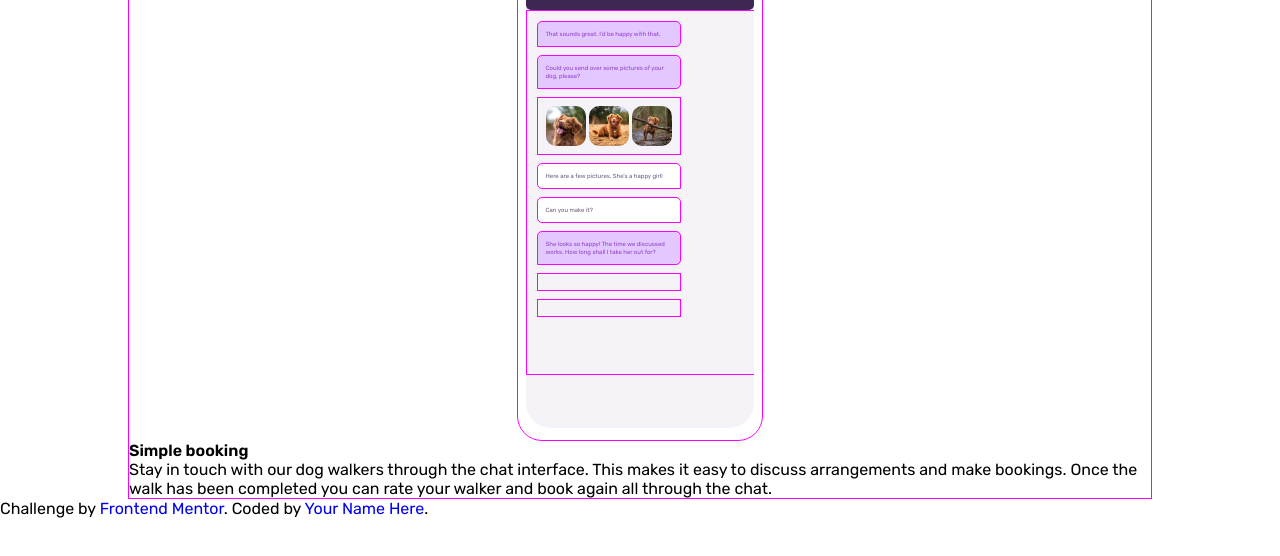
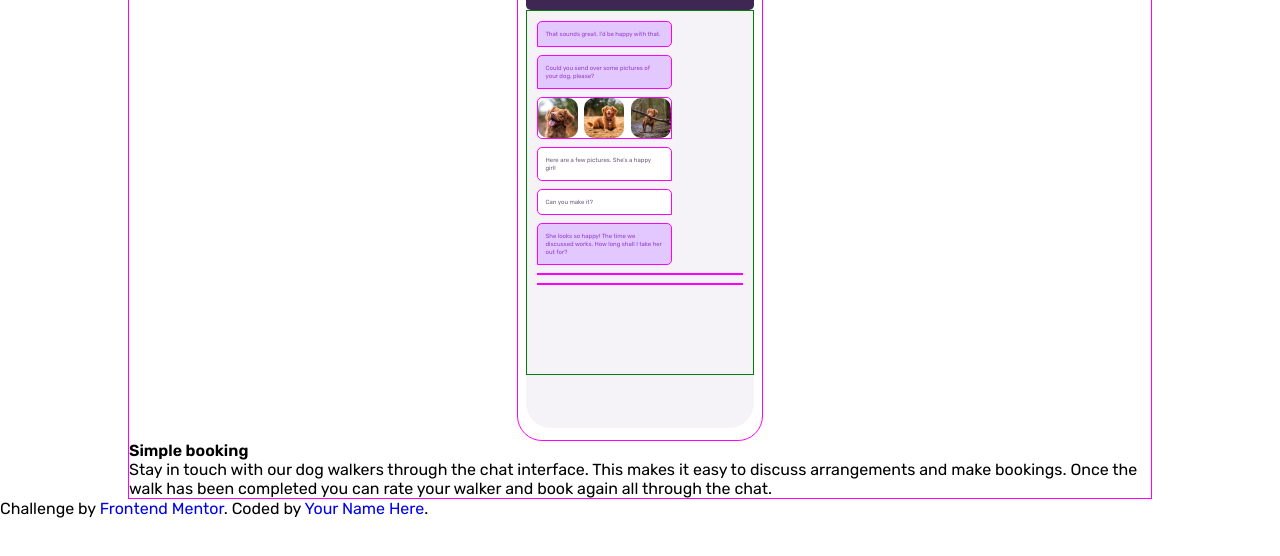
Before and after one commit to mjarvil/chatapp-illustration, a plain HTML site: page index.html in a window 1280 px wide. Shown: the part 66-622 px from the top of the page. Drawn offline with Linux system fonts and the light colour scheme.

Commit message:
added fixes for paddings

```diff
--- a/css/styles.css
+++ b/css/styles.css
@@ -130,26 +130,34 @@ a {
 /* Main App Contents */
 .main-page {
   height: 22.812rem;
-  width: 15.437rem;
-  border: 1px solid magenta;
+  border: 1px solid green;
   padding: 0.625em;
 
   display: flex;
   flex-direction: column;
 }
 
+.message {
+  width: 100%;
+}
+
 .bubble {
   /* max-height: 2.5rem;*/
-  max-width: 9em;
-  padding: 0.5em;
+  /* max-width: 9em; */
+
   border: 1px solid magenta;
   margin-bottom: 0.5em;
+}
+
+.text-bubble {
+  padding: 0.5em;
 }
 
 .contact {
   color: hsl(276, 55%, 52%);
   background-color: hsl(270, 100%, 89%);
   border-radius: 5px 5px 5px 0;
+  max-width: 135px;
 }
 
 .me {
@@ -157,6 +165,7 @@ a {
   background-color: #fff;
   border-radius: 5px 5px 0 5px;
   justify-content: flex-end;
+  max-width: 135px;
 }
 
 .bubble p {
--- a/index.html
+++ b/index.html
@@ -44,24 +44,26 @@
           </div>
           <div class="main-page">
 
-            <div class="bubble contact">
+            <div class="bubble contact text-bubble">
               <p>That sounds great. I’d be happy with that.</p>
             </div>
-            <div class="bubble contact">
+            <div class="bubble contact text-bubble">
               <p>Could you send over some pictures of your dog, please?</p>
             </div>
-            <div class="bubble image-bubble">
-              <img src="./images/dog-image-1.jpg" class="image" alt="dog-1">
-              <img src="./images/dog-image-2.jpg" class="image" alt="dog-2">
-              <img src="./images/dog-image-3.jpg" class="image" alt="dog-3">
+            <div class="message">
+              <div class="bubble image-bubble me">
+                <img src="./images/dog-image-1.jpg" class="image" alt="dog-1">
+                <img src="./images/dog-image-2.jpg" class="image" alt="dog-2">
+                <img src="./images/dog-image-3.jpg" class="image" alt="dog-3">
+              </div>
             </div>
-            <div class="bubble me">
+            <div class="bubble me  text-bubble">
               <p>Here are a few pictures. She’s a happy girl!</p>
             </div>
-            <div class="bubble me">
+            <div class="bubble me  text-bubble">
               <p>Can you make it?</p>
             </div>
-            <div class="bubble  contact">
+            <div class="bubble  contact  text-bubble">
               <p>She looks so happy! The time we discussed works. How long shall I take her out for?</p>
             </div>
             <div class="bubble">
```
